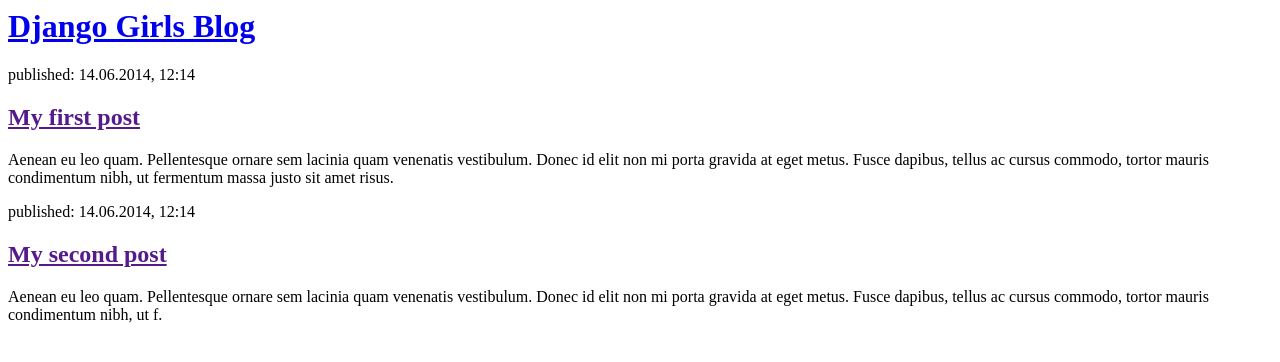
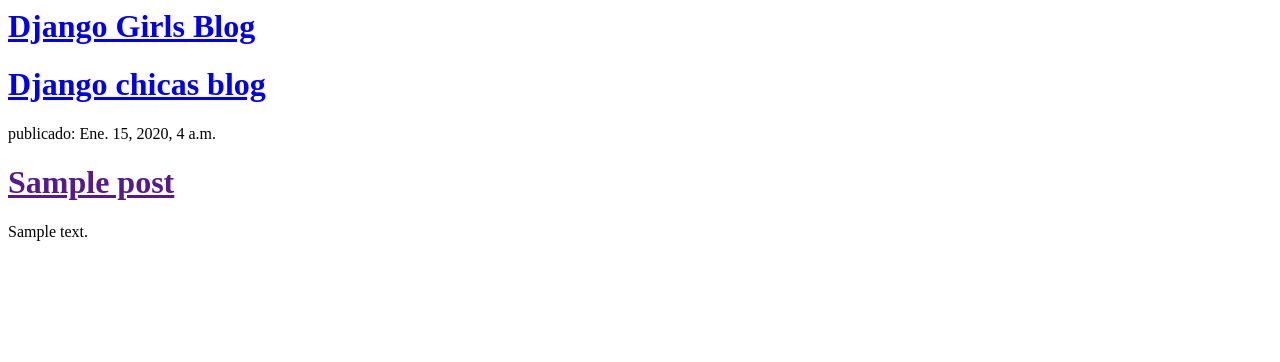
Before and after one commit to marianagrana2/my-first-blog, a Django app: template blog/templates/blog/post_list.html in a window 1280 px wide. Shown: the top 362 px of the page. Run offline with Django 3.2, Linux system fonts and the light colour scheme; the template is opened without the code that fills it: values that come from a table or form of the project are taken from there, others are empty; tables that the repository leaves empty hold one stand-in row (values such as "Sample post").

Commit message:
Templates modificados para mostrar post desde base de datos.

```diff
--- a/blog/models.py
+++ b/blog/models.py
@@ -11,5 +11,5 @@
     published_date = models.DateTimeField(
         blank= True, null= True)
 
-    def _str_(self):
+    def __str__(self):
         return self.title
--- a/blog/templates/blog/post_list.html
+++ b/blog/templates/blog/post_list.html
@@ -6,17 +6,8 @@
             <div>
                 <h1><a href="/">Django Girls Blog</a></h1>
             </div>
-
-            <div>
-                <p>published: 14.06.2014, 12:14</p>
-                <h2><a href="">My first post</a></h2>
-                <p>Aenean eu leo quam. Pellentesque ornare sem lacinia quam venenatis vestibulum. Donec id elit non mi porta gravida at eget metus. Fusce dapibus, tellus ac cursus commodo, tortor mauris condimentum nibh, ut fermentum massa justo sit amet risus.</p>
-            </div>
-
-            <div>
-                <p>published: 14.06.2014, 12:14</p>
-                <h2><a href="">My second post</a></h2>
-                <p>Aenean eu leo quam. Pellentesque ornare sem lacinia quam venenatis vestibulum. Donec id elit non mi porta gravida at eget metus. Fusce dapibus, tellus ac cursus commodo, tortor mauris condimentum nibh, ut f.</p>
-            </div>
+            <div><h1><a href="/"> Django chicas blog </a></h1></div>
+            {% for post in posts %} <div><p> publicado: {{ post.published_date }} </p ><h1><a href = "" >{{post.title}} </a>
+</h1><p>{{ post.text|linebreaksbr }}</p> </div>{% endfor%}
         </body>
     </html>
```
Also changed, not shown: blog/views.py (+6 -1 lines).
